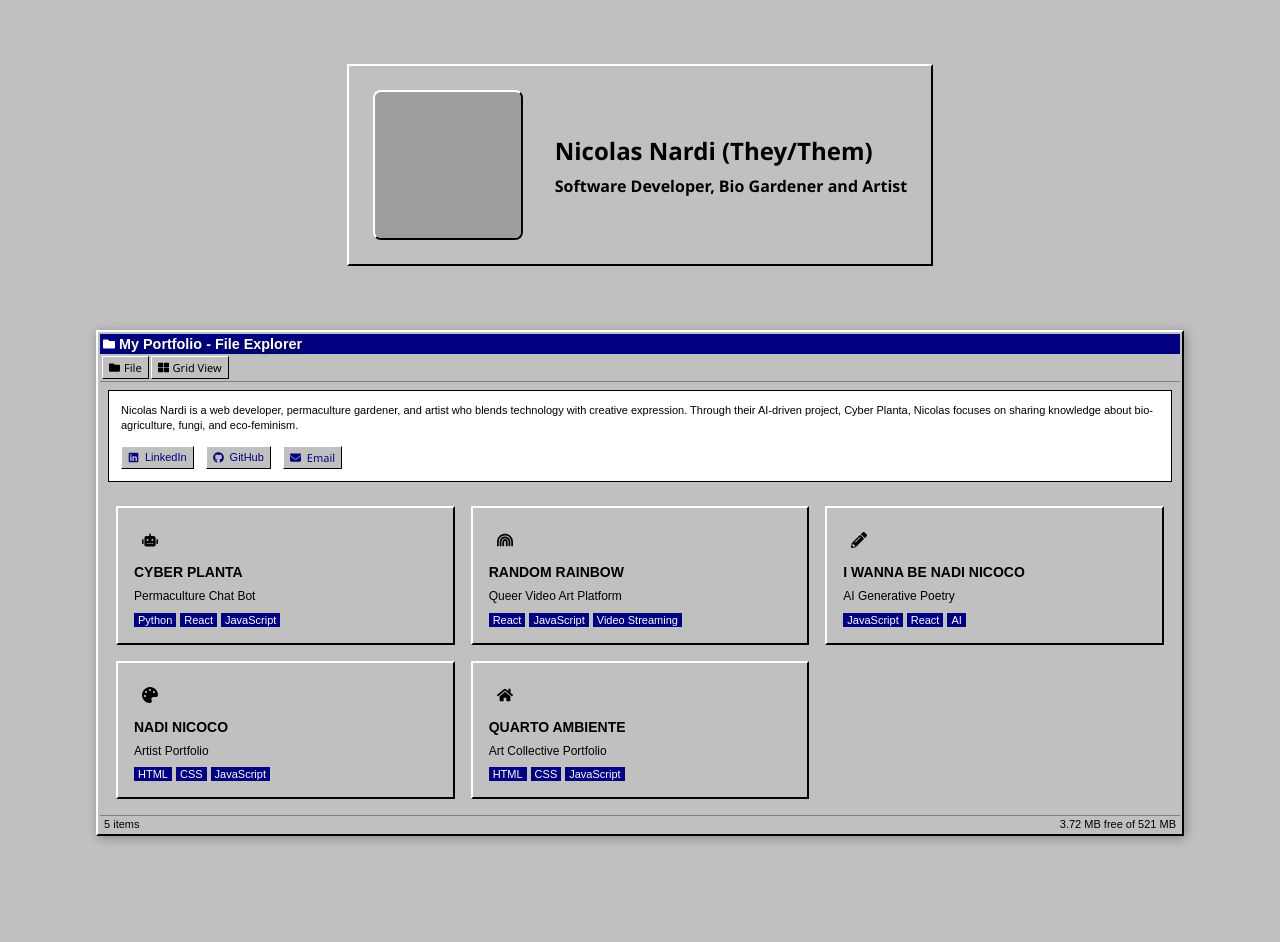
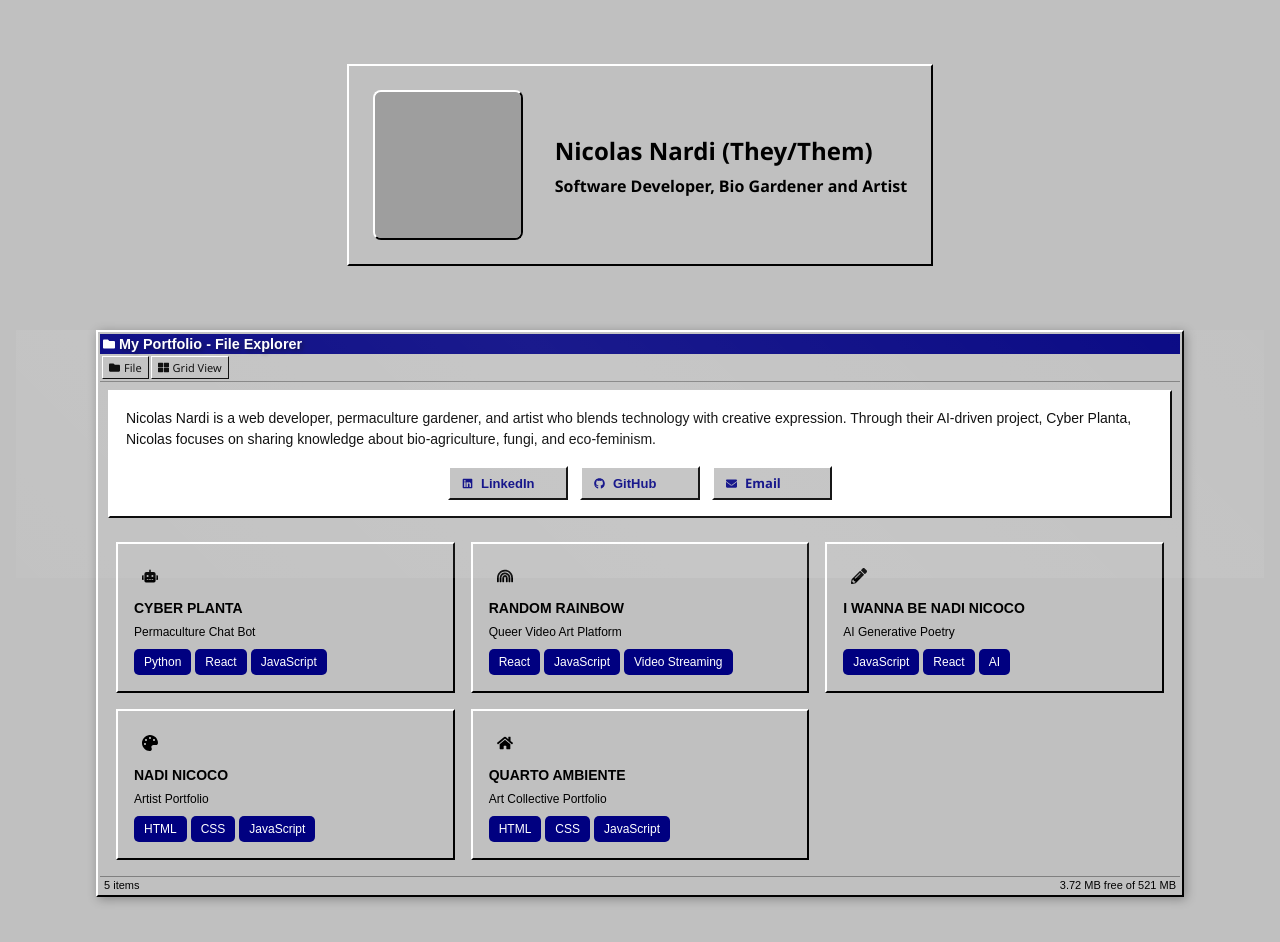
Before and after one commit to nicolasnardi404/nicolas_nardi_portfolio, a Next.js app: page / in a window 1280 px wide. Shown: the top 942 px of the page. Built offline with nearby package versions, Linux system fonts and the light colour scheme; grey boxes are pictures that could not be loaded; a web font is replaced by a local one.

Commit message:
change style of tags

```diff
--- a/src/app/styles/ProjectDetails.module.css
+++ b/src/app/styles/ProjectDetails.module.css
@@ -95,8 +95,9 @@
 .tag {
   background: var(--win95-navy);
   color: var(--win95-white);
-  padding: 2px 4px;
-  font-size: 11px;
+  font-size: 0.75em;
+  padding: 6px 10px;
+  border-radius: 5px;
 }
 
 .projectLink {
--- a/src/app/styles/projects.module.css
+++ b/src/app/styles/projects.module.css
@@ -249,12 +249,13 @@
 }
 
 .introCard {
-  background: rgba(0, 0, 0, 0.5);
-  padding: 1.5rem;
-  margin: 1rem;
-  border: 2px solid var(--retro-cyan);
+  background: var(--win95-white);
+  margin: 8px;
+  padding: 16px;
+  border: 2px solid var(--win95-white);
+  border-right-color: var(--win95-black);
+  border-bottom-color: var(--win95-black);
   position: relative;
-  overflow: hidden;
 }
 
 .introCard::before {
@@ -270,42 +271,44 @@
     rgba(255, 255, 255, 0.1) 50%,
     transparent 100%
   );
-  animation: chromeShine 3s linear infinite;
 }
 
 .introText {
-  color: var(--retro-yellow);
-  font-size: 1rem;
-  line-height: 1.6;
-  margin-bottom: 1rem;
-  text-shadow: 0 0 5px var(--retro-yellow);
+  font-size: 14px;
+  line-height: 1.5;
+  margin-bottom: 16px;
+  color: var(--win95-black);
 }
 
 .socialLinks {
   display: flex;
-  gap: 1rem;
+  gap: 12px;
   flex-wrap: wrap;
+  justify-content: center;
 }
 
 .socialLink {
-  background: transparent;
-  border: 1px solid var(--retro-purple);
-  color: var(--retro-purple);
-  padding: 0.5rem 1rem;
-  text-decoration: none;
   display: flex;
   align-items: center;
-  gap: 0.5rem;
-  font-size: 0.9rem;
+  gap: 8px;
+  color: var(--win95-navy);
+  text-decoration: none;
+  font-size: 13px;
+  font-weight: bold;
   cursor: pointer;
-  transition: all 0.3s ease;
+  background: var(--win95-gray);
+  border: 2px solid var(--win95-white);
+  border-right-color: var(--win95-black);
+  border-bottom-color: var(--win95-black);
+  padding: 6px 12px;
+  min-width: 120px;
 }
 
-.socialLink:hover {
-  background: var(--retro-purple);
-  color: white;
-  transform: translateY(-2px);
-  box-shadow: 0 0 15px var(--retro-purple);
+.socialLink:active {
+  border: 2px solid var(--win95-black);
+  border-right-color: var(--win95-white);
+  border-bottom-color: var(--win95-white);
+  padding: 7px 11px 5px 13px;
 }
 
 .projectsContainer {
@@ -364,7 +367,13 @@
   }
 
   .introText {
-    font-size: 0.9rem;
+    font-size: 13px;
+  }
+
+  .socialLink {
+    font-size: 12px;
+    padding: 4px 8px;
+    min-width: 100px;
   }
 }
 
@@ -460,47 +469,6 @@
   padding: 4px 5px 2px 7px;
 }
 
-.introCard {
-  background: var(--win95-white);
-  margin: 8px;
-  padding: 12px;
-  border: 1px solid var(--win95-black);
-}
-
-.introText {
-  font-size: 11px;
-  line-height: 1.4;
-  margin-bottom: 12px;
-  color: var(--win95-black);
-}
-
-.socialLinks {
-  display: flex;
-  gap: 12px;
-}
-
-.socialLink {
-  display: flex;
-  align-items: center;
-  gap: 6px;
-  color: var(--win95-navy);
-  text-decoration: none;
-  font-size: 11px;
-  cursor: pointer;
-  background: var(--win95-gray);
-  border: 1px solid var(--win95-white);
-  border-right-color: var(--win95-black);
-  border-bottom-color: var(--win95-black);
-  padding: 3px 6px;
-}
-
-.socialLink:active {
-  border: 1px solid var(--win95-black);
-  border-right-color: var(--win95-white);
-  border-bottom-color: var(--win95-white);
-  padding: 4px 5px 2px 7px;
-}
-
 .projectsGrid {
   display: grid;
   grid-template-columns: repeat(auto-fill, minmax(280px, 1fr));
@@ -571,8 +539,9 @@
 .tag {
   background: var(--win95-navy);
   color: var(--win95-white);
-  font-size: 11px;
-  padding: 1px 4px;
+  font-size: 0.75em;
+  padding: 6px 10px;
+  border-radius: 5px;
 }
 
 .statusBar {
```
